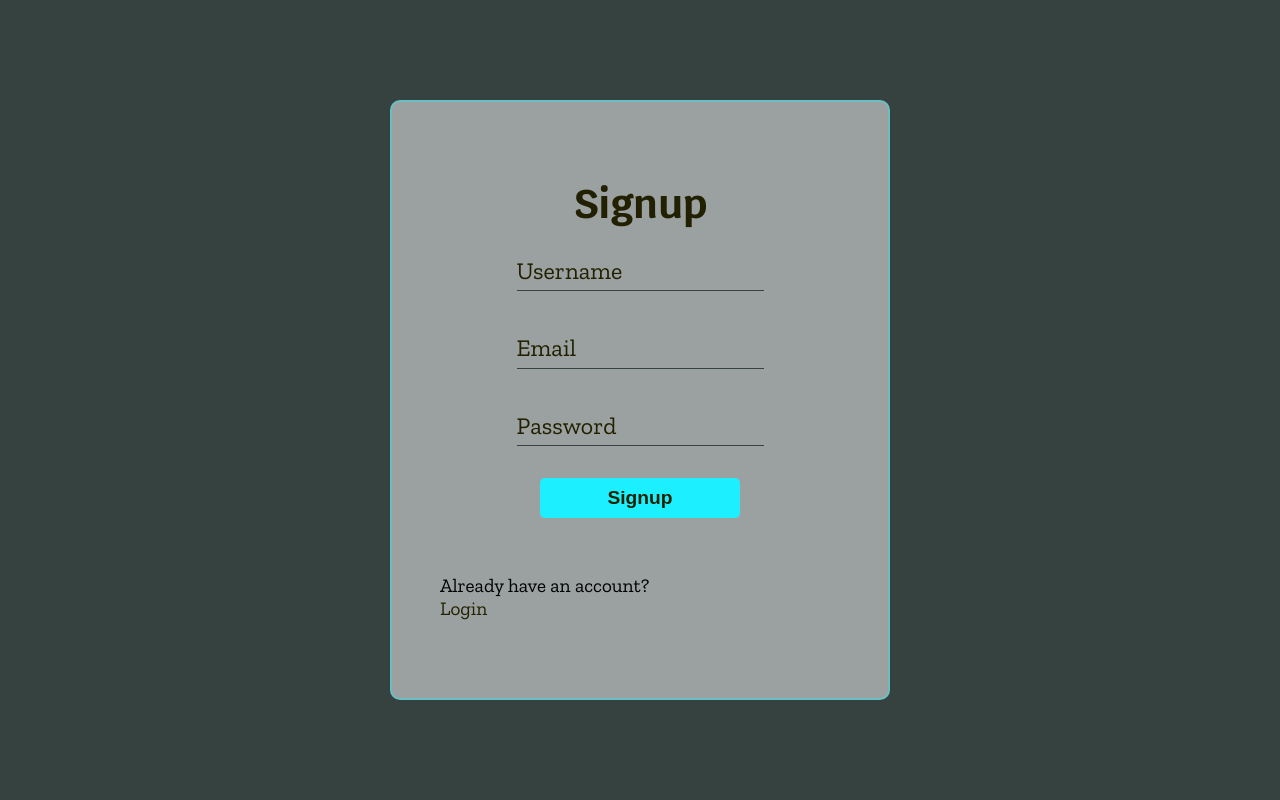
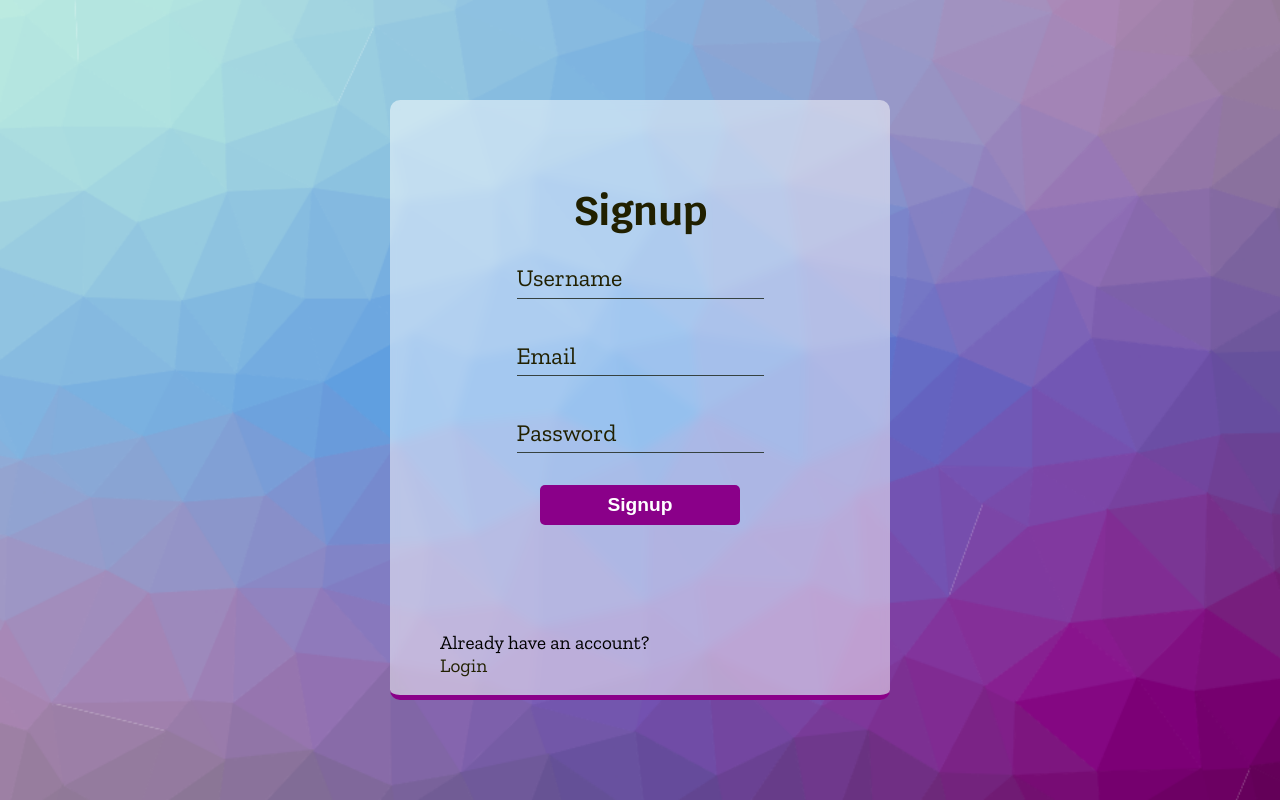
Before and after one commit to 12Gustavo21/Login-page, a plain HTML site: page signup.html in a window 1280 px wide. Drawn offline with nearby package versions, Linux system fonts and the light colour scheme.

Commit message:
Library removal and background change

```diff
--- a/SignUp.js
+++ /dev/null
@@ -1,12 +0,0 @@
-Particles.init({
-    selector: '.SignUpBackground',
-    color: ['#1cefff'],
-    connectParticles: true,
-    responsive: [{
-        breakpoint: 800,
-        options: {
-            maxParticles: 300,
-            connectParticles: false
-        }
-    }]
-});
--- a/package.json
+++ /dev/null
@@ -1,5 +0,0 @@
-{
-  "dependencies": {
-    "particlesjs": "^2.2.3"
-  }
-}
--- a/signup.html
+++ b/signup.html
@@ -21,8 +21,8 @@
     <main>
       <section class="container">
         <section class="signup-box">
-          <section>
-            <form>
+          <form>
+              <section class="FormBox">
               <h1 class="FormTitle">Signup</h1>
               <section class="user-box">
                 <input type="text" name="" required="" />
@@ -37,7 +37,7 @@
                 <label>Password</label>
               </section>
               <button type="submit">Signup</button>
-            </section>
+              </section>
               <section class="loginBox">
                 <p>Already have an account?</p>
                 <a href="index.html">Login</a>
@@ -46,9 +46,6 @@
         </section>
       </section>
     </main>
-    <canvas class="SignUpBackground"></canvas>
-    <script src="node_modules/particlesjs/dist/particles.min.js"></script>
-    <script src="SignUp.js"></script>
   </body>
 
 </html>
--- a/styles/Login.css
+++ b/styles/Login.css
@@ -1,3 +1,7 @@
+:root {
+    --primary-color: #9eff76;
+}
+
 *,
 *::after,
 *::before {
@@ -7,7 +11,10 @@
 }
 
 main {
-    background-color: #212000;
+    background-image: url(../img/Login-Background.png);
+    background-size: cover;
+    background-position: center;
+    background-repeat: no-repeat;
     width: 100%;
     height: 100vh;
     display: flex;
@@ -24,14 +31,6 @@ main {
     align-items: center;
 }
 
-.LoginBackground {
-    position: absolute;
-    display: block;
-    top: 0;
-    left: 0;
-    z-index: 0;
-}
-
 .login-box {
     z-index: 1;
     width: 100%;
@@ -42,7 +41,7 @@ main {
     backdrop-filter: blur(5px);
     -webkit-backdrop-filter: blur(5px);
     border-radius: 10px;
-    border: 2px solid #9fff7659;
+    border-bottom: 5px solid var(--primary-color);
     display: flex;
     flex-direction: column;
     justify-content: center;
@@ -60,6 +59,15 @@ form {
     justify-content: center;
     align-items: center;
     gap: 1.5rem;
+}
+
+.FormBox {
+    width: 100%;
+    height: 100%;
+    display: flex;
+    flex-direction: column;
+    justify-content: center;
+    align-items: center;
 }
 
 .login-box .user-box {
@@ -93,12 +101,13 @@ form {
 .login-box .user-box input:valid~label {
     top: -20px;
     left: 0;
-    color: #9eff76;
+    color: var(--primary-color);
     font-size: 1.2rem;
+    filter: drop-shadow(0 0 0.5rem #212000);
 }
 
 .login-box:hover {
-    box-shadow: 0 8px 32px 0 #9fff76;
+    box-shadow: 0 8px 32px 0 var(--primary-color);
 }
 
 .FormTitle {
@@ -119,7 +128,7 @@ button {
     border: none;
     outline: none;
     border-radius: 5px;
-    background-color: #9eff76;
+    background-color: var(--primary-color);
     color: #212000;
     font-size: 1.2rem;
     font-weight: 700;
@@ -135,7 +144,7 @@ button {
 button::after {
     content: '';
     position: absolute;
-    background: #9eff76;
+    background: var(--primary-color);
     width: 8px;
     top: 0;
     bottom: 0;
@@ -151,7 +160,7 @@ button:hover::after {
 
 button:hover {
     background-color: #212000;
-    color: #9eff76;
+    color: var(--primary-color);
     border-radius: 10px;
 }
 
@@ -186,7 +195,7 @@ button:hover {
 .signUpBox a::after {
     content: "";
     display: block;
-    border-bottom: solid 2px #9eff76;
+    border-bottom: solid 2px var(--primary-color);
     transform: scaleX(0);
     transition: transform 250ms ease-in-out;
 }
@@ -197,6 +206,6 @@ button:hover {
 
 
 .signUpBox a:hover {
-    color: #9eff76;
+    color: var(--primary-color);
     filter: drop-shadow(0 0 0.75rem #212000);
 }
--- a/styles/SignUp.css
+++ b/styles/SignUp.css
@@ -1,3 +1,7 @@
+:root {
+    --primary-color: #8a0089;
+}
+
 *,
 *::after,
 *::before {
@@ -7,7 +11,10 @@
 }
 
 main {
-    background-color: #364240;
+    background-image: url(../img/SignUp-Background.png);
+    background-size: cover;
+    background-position: center;
+    background-repeat: no-repeat;
     width: 100%;
     height: 100vh;
     display: flex;
@@ -24,14 +31,6 @@ main {
     align-items: center;
 }
 
-.SignUpBackground {
-    position: absolute;
-    display: block;
-    top: 0;
-    left: 0;
-    z-index: 0;
-}
-
 .signup-box {
     z-index: 1;
     width: 100%;
@@ -42,7 +41,7 @@ main {
     backdrop-filter: blur(5px);
     -webkit-backdrop-filter: blur(5px);
     border-radius: 10px;
-    border: 2px solid #1cf0ff61;
+    border-bottom: 5px solid var(--primary-color);
     display: flex;
     flex-direction: column;
     justify-content: center;
@@ -54,6 +53,15 @@ main {
 }
 
 form {
+    width: 100%;
+    height: 100%;
+    display: flex;
+    flex-direction: column;
+    justify-content: center;
+    align-items: center;
+}
+
+.FormBox {
     width: 100%;
     height: 100%;
     display: flex;
@@ -93,12 +101,12 @@ form {
 .signup-box .user-box input:valid~label {
     top: -20px;
     left: 0;
-    color: #1cf0ff;
+    color: var(--primary-color);
     font-size: 1.2rem;
 }
 
 .signup-box:hover {
-    box-shadow: 0 8px 32px 0 #1cefff;
+    box-shadow: 0 8px 32px 0 var(--primary-color);
 }
 
 .FormTitle {
@@ -127,7 +135,7 @@ form {
     max-width: 500px;
     height: 7vh;
     padding: 1rem;
-    caret-color: #1cefff;
+    caret-color: var(--primary-color);
     border: none;
     outline: none;
     border-radius: 5px;
@@ -135,7 +143,7 @@ form {
 }
 
 .inputBox input:focus {
-    outline: 2px solid #1cefff;
+    outline: 2px solid var(--primary-color);
 }
 
 button {
@@ -146,8 +154,8 @@ button {
     border: none;
     outline: none;
     border-radius: 5px;
-    background-color: #1cefff;
-    color: #212000;
+    background-color: var(--primary-color);
+    color: #ffffff;
     font-size: 1.2rem;
     font-weight: 700;
     cursor: pointer;
@@ -162,7 +170,7 @@ button {
 button::after {
     content: '';
     position: absolute;
-    background: #1cefff;
+    background: var(--primary-color);
     width: 8px;
     top: 0;
     bottom: 0;
@@ -177,8 +185,8 @@ button:hover::after {
 }
 
 button:hover {
-    background-color: #364240;
-    color: #1cefff;
+    background-color: #cfcfcf;
+    color: var(--primary-color);
     border-radius: 10px;
 }
 
@@ -190,6 +198,7 @@ button:hover {
     justify-content: flex-end;
     align-items: flex-start;
     flex-direction: column;
+    margin-bottom: 1rem;
     font-size: 1.2rem;
 }
 
@@ -204,7 +213,7 @@ button:hover {
 .loginBox a::after {
     content: "";
     display: block;
-    border-bottom: solid 2px #1cefff;
+    border-bottom: solid 2px var(--primary-color);
     transform: scaleX(0);
     transition: transform 250ms ease-in-out;
 }
@@ -215,6 +224,6 @@ button:hover {
 
 
 .loginBox a:hover {
-    color: #1cefff;
+    color: var(--primary-color);
     filter: drop-shadow(.5rem 0 .7rem #000000);
 }
```
Also changed, not shown: Login.js (deleted, +0 -12 lines), index.html (+1 -4 lines), img/Login-Background.png (added), img/SignUp-Background.png (added), 1 other file.
